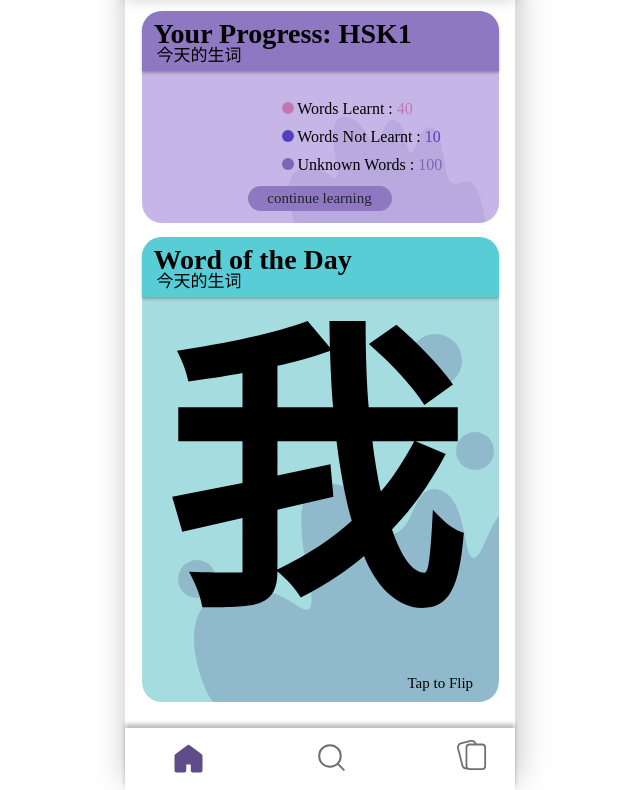
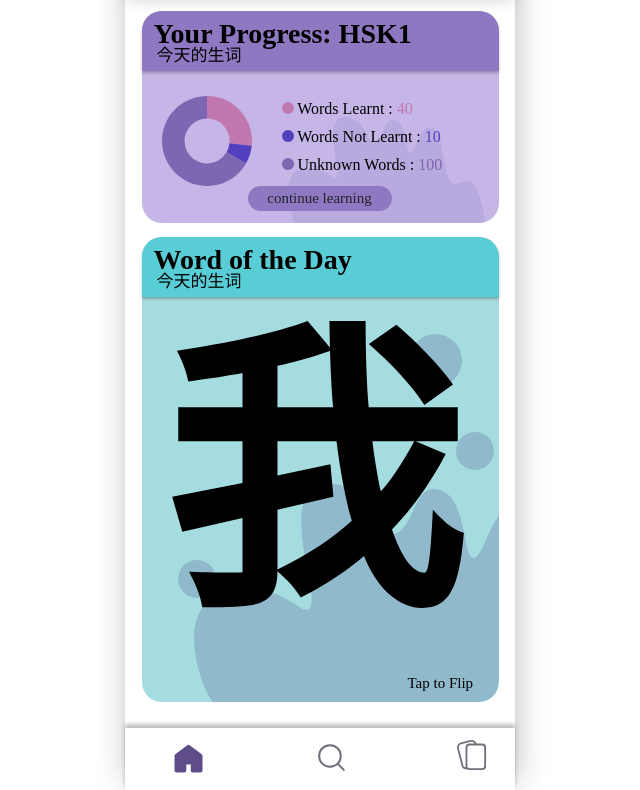
Before and after one commit to vaibharn/TianTian, a website: page index.html in a window 1280 px wide. Shown: the part 65-855 px from the top of the page, without its empty margins (320-960 px from the left). Drawn offline with nearby package versions, Linux system fonts and the light colour scheme; a web font is replaced by a local one.

Commit message:
Added pie chart

```diff
--- a/index.html
+++ b/index.html
@@ -42,6 +42,9 @@
 			<div class = "progress_box_button">
 				continue learning
 			</div>
+			<div class = "progress_chart">
+				<canvas id="myChart"></canvas>
+			</div>
 		</div>
 
 		<div class = "wordoftheday_box" id = "wordoftheday_box">
@@ -68,12 +71,12 @@
 
 		<div class = "align-self-center bottom_row">
 			<div class = "row">
-				<div class = "home-icon" onclick= "window.location.href = '/TianTian/';">
-					<img src = "../content/icon/home_solid.svg" alt="Home"/>
+				<div class = "home-icon" o\nclick= "window.location.href = '/TianTian/';">
+					<img src = "content/icon/home_solid.svg" alt="Home"/>
 				</div>
 
 				<div class = "search-icon" onclick= "window.location.href = '/TianTian/search/';">
-					<img src = "../content/icon/search_line.svg" alt="Search"/>
+					<img src = "content/icon/search_line.svg" alt="Search"/>
 				</div>
 
 				<div class = "card-icon">
@@ -84,6 +87,7 @@
 	</div>
 
 	<script src="https://cdn.jsdelivr.net/npm/bootstrap@5.3.0-alpha1/dist/js/bootstrap.bundle.min.js" integrity="sha384-w76AqPfDkMBDXo30jS1Sgez6pr3x5MlQ1ZAGC+nuZB+EYdgRZgiwxhTBTkF7CXvN" crossorigin="anonymous"></script>
+	<script src="https://cdn.jsdelivr.net/npm/chart.js"></script>
 	<script src="scripts/script.js"></script>
 
 	</body>
--- a/scripts/script.js
+++ b/scripts/script.js
@@ -8,3 +8,37 @@ function handleFlip() {
 }
 
 btn.addEventListener('click', handleFlip)
+
+const ctx = document.getElementById('myChart');
+
+  new Chart(ctx, {
+    type: 'doughnut',
+    data: {
+      labels: [
+        'Learnt',
+        'Not Learnt',
+        'Unknown'
+      ],
+      datasets: [{
+        label: 'Learning Stats',
+        data: [40, 10, 100],
+        backgroundColor: [
+          '#C178B1',
+          '#5240BF',
+          '#7D66B2'
+        ],
+        hoverOffset: 1,
+        borderWidth: 0,
+        devicePixelRatio: 4,
+      }]
+    },
+    options: {
+      plugins: {
+        tooltip: {
+          enabled: false
+        }
+      }
+    },
+  });
+  Chart.overrides.doughnut.plugins.legend.display = false;
+  Chart.options.plugins.tooltip.enabled = false;
--- a/styles/stylesheet.css
+++ b/styles/stylesheet.css
@@ -87,6 +87,14 @@ font-weight: 450;
 font-size: 16px;
 line-height: 20px;
 color: #000000;
+}
+
+.progress_chart{
+  position: absolute;
+  left: 20px;
+  top : 85px;
+  height: 90px;
+  width: 100px;
 }
 
 .wordslearnt{
```
Lines whose indentation alone changed are shown as unchanged.
